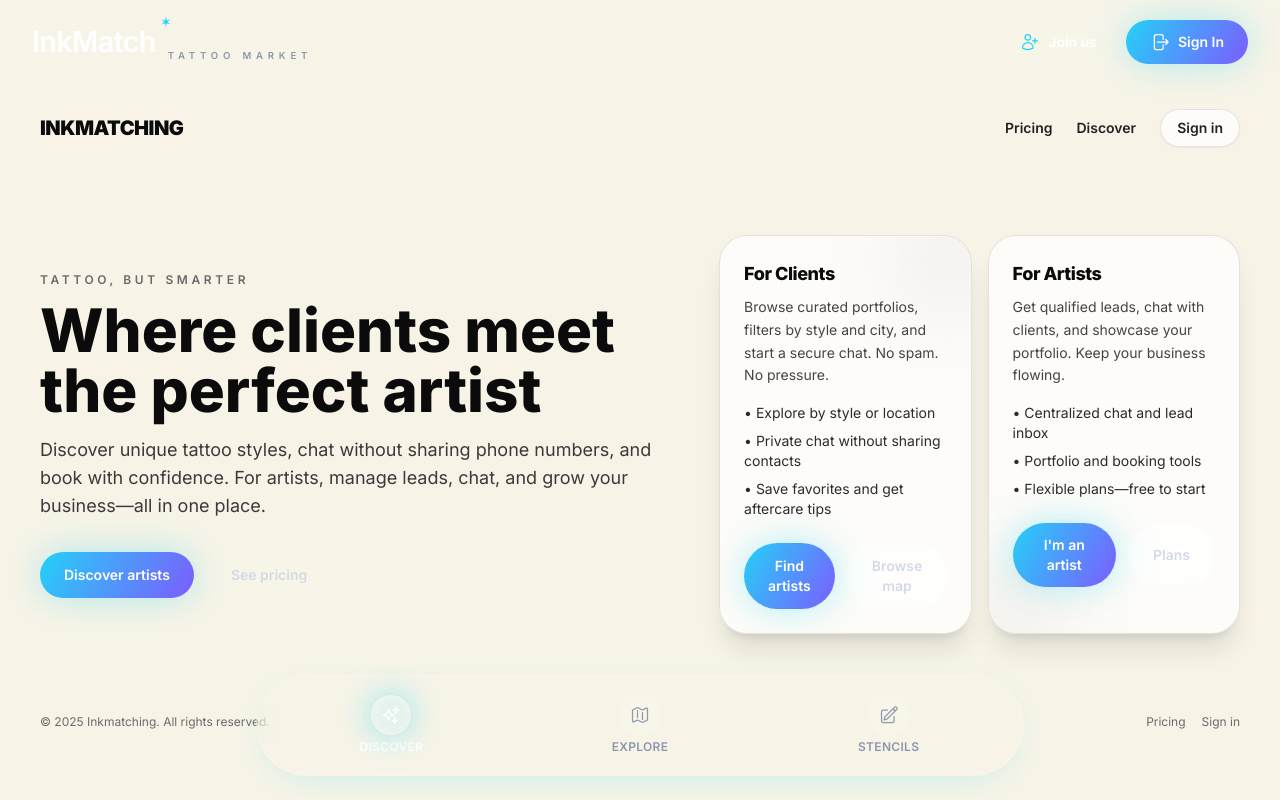
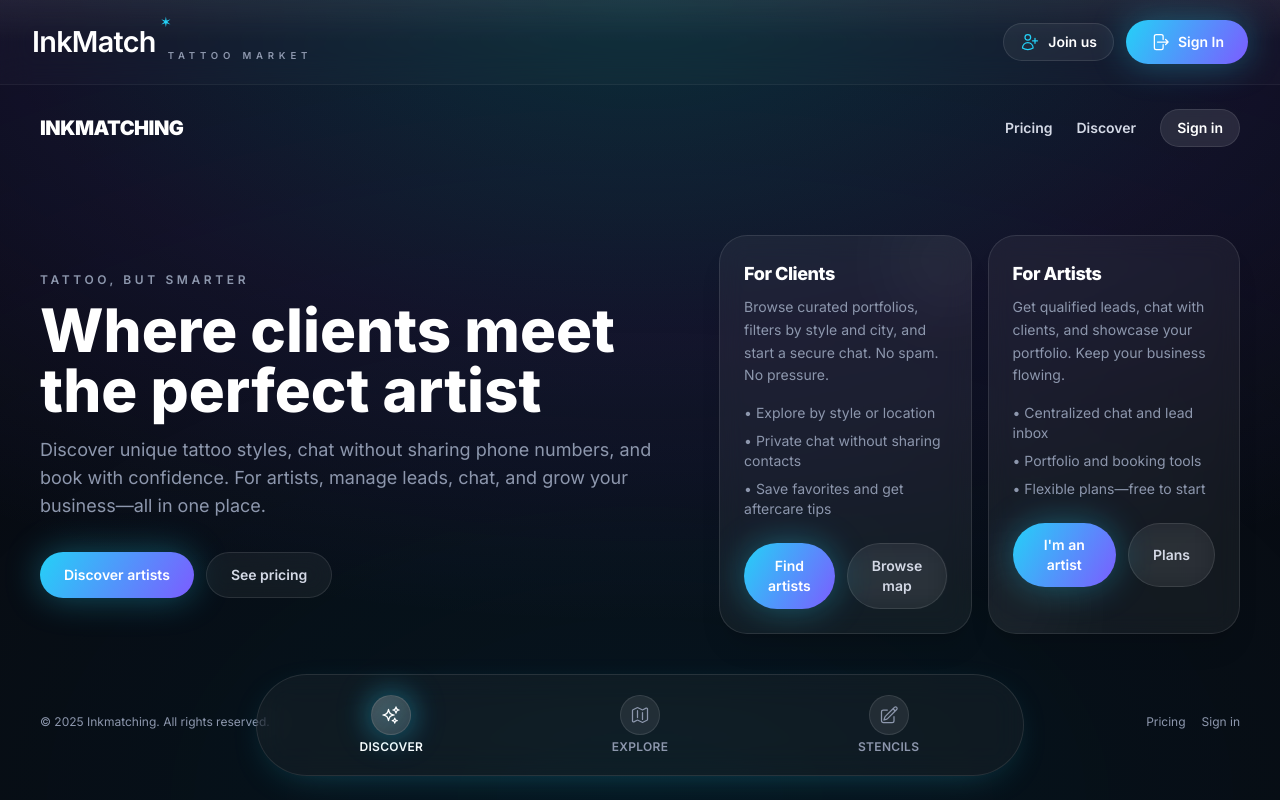
Before and after one commit to YounessHajiDev/inkmatchingweb, a Next.js app: page / in a window 1280 px wide. Shown: the top 800 px of the page. Built offline with nearby package versions, Linux system fonts and the light colour scheme; no server answers.

Commit message:
Landing fit: match dark app background; transparent canvas with fast-fading rainbow ink; adjust landing typography and cards to theme

```diff
--- a/app/page.tsx
+++ b/app/page.tsx
@@ -16,29 +16,29 @@ export default function LandingPage() {
 
   return (
     <main className="relative min-h-screen">
-      {/* Interactive skin + ink background */}
-      <InkTrailCanvas skinColor="#F7EFE7" />
+      {/* Transparent canvas over app background; fast-fading rainbow ink */}
+      <InkTrailCanvas fadeAlpha={0.18} />
 
       {/* Content */}
       <div className="relative z-10">
         <header className="px-6 py-6 sm:px-10">
           <div className="mx-auto flex max-w-7xl items-center justify-between">
-            <div className="text-xl font-black tracking-tight text-[#0b0b0b]">INKMATCHING</div>
-            <nav className="hidden items-center gap-6 text-sm font-semibold text-[#222] sm:flex">
-              <button onClick={() => router.push('/pricing')} className="hover:opacity-80">Pricing</button>
-              <button onClick={() => router.push('/discover')} className="hover:opacity-80">Discover</button>
-              <button onClick={() => router.push('/login')} className="rounded-full border border-black/10 bg-white/70 px-4 py-2 shadow-sm backdrop-blur-sm hover:bg-white">Sign in</button>
+            <div className="text-xl font-black tracking-tight text-white">INKMATCHING</div>
+            <nav className="hidden items-center gap-6 text-sm font-semibold text-ink-text sm:flex">
+              <button onClick={() => router.push('/pricing')} className="hover:text-white/90">Pricing</button>
+              <button onClick={() => router.push('/discover')} className="hover:text-white/90">Discover</button>
+              <button onClick={() => router.push('/login')} className="rounded-full border border-white/10 bg-white/10 px-4 py-2 text-white backdrop-blur-sm hover:bg-white/20">Sign in</button>
             </nav>
           </div>
         </header>
 
         <section className="mx-auto flex max-w-7xl flex-col items-center gap-10 px-6 pb-20 pt-8 sm:px-10 sm:pt-16 lg:flex-row lg:gap-14">
           <div className="max-w-2xl">
-            <p className="mb-3 text-xs font-semibold uppercase tracking-[0.3em] text-[#6b6b6b]">Tattoo, but smarter</p>
-            <h1 className="text-balance text-4xl font-extrabold leading-tight text-[#0b0b0b] sm:text-6xl">
+            <p className="mb-3 text-xs font-semibold uppercase tracking-[0.3em] text-ink-text-muted">Tattoo, but smarter</p>
+            <h1 className="text-balance text-4xl font-extrabold leading-tight text-white sm:text-6xl">
               Where clients meet the perfect artist
             </h1>
-            <p className="mt-4 text-pretty text-base leading-relaxed text-[#3a3a3a] sm:text-lg">
+            <p className="mt-4 text-pretty text-base leading-relaxed text-ink-text-muted sm:text-lg">
               Discover unique tattoo styles, chat without sharing phone numbers, and book with confidence. For artists, manage leads, chat, and grow your business—all in one place.
             </p>
             <div className="mt-8 flex flex-wrap gap-3">
@@ -53,13 +53,13 @@ export default function LandingPage() {
 
           {/* Two audience cards */}
           <div className="grid w-full max-w-xl grid-cols-1 gap-4 sm:grid-cols-2 lg:max-w-2xl">
-            <div className="group relative overflow-hidden rounded-3xl border border-black/10 bg-white/70 p-6 shadow-xl backdrop-blur-md transition hover:shadow-2xl">
-              <div className="absolute -right-8 -top-8 h-28 w-28 rounded-full bg-black/5 blur-2xl" aria-hidden />
-              <h3 className="text-lg font-extrabold tracking-tight text-[#0b0b0b]">For Clients</h3>
-              <p className="mt-2 text-sm leading-relaxed text-[#444]">
+            <div className="group relative overflow-hidden rounded-3xl border border-white/10 bg-white/5 p-6 text-white shadow-xl backdrop-blur-md transition hover:bg-white/10">
+              <div className="absolute -right-8 -top-8 h-28 w-28 rounded-full bg-white/5 blur-2xl" aria-hidden />
+              <h3 className="text-lg font-extrabold tracking-tight">For Clients</h3>
+              <p className="mt-2 text-sm leading-relaxed text-ink-text-muted">
                 Browse curated portfolios, filters by style and city, and start a secure chat. No spam. No pressure.
               </p>
-              <ul className="mt-4 space-y-2 text-sm text-[#2b2b2b]">
+              <ul className="mt-4 space-y-2 text-sm text-ink-text-muted">
                 <li>• Explore by style or location</li>
                 <li>• Private chat without sharing contacts</li>
                 <li>• Save favorites and get aftercare tips</li>
@@ -70,13 +70,13 @@ export default function LandingPage() {
               </div>
             </div>
 
-            <div className="group relative overflow-hidden rounded-3xl border border-black/10 bg-white/70 p-6 shadow-xl backdrop-blur-md transition hover:shadow-2xl">
-              <div className="absolute -left-8 -bottom-8 h-28 w-28 rounded-full bg-black/5 blur-2xl" aria-hidden />
-              <h3 className="text-lg font-extrabold tracking-tight text-[#0b0b0b]">For Artists</h3>
-              <p className="mt-2 text-sm leading-relaxed text-[#444]">
+            <div className="group relative overflow-hidden rounded-3xl border border-white/10 bg-white/5 p-6 text-white shadow-xl backdrop-blur-md transition hover:bg-white/10">
+              <div className="absolute -left-8 -bottom-8 h-28 w-28 rounded-full bg-white/5 blur-2xl" aria-hidden />
+              <h3 className="text-lg font-extrabold tracking-tight">For Artists</h3>
+              <p className="mt-2 text-sm leading-relaxed text-ink-text-muted">
                 Get qualified leads, chat with clients, and showcase your portfolio. Keep your business flowing.
               </p>
-              <ul className="mt-4 space-y-2 text-sm text-[#2b2b2b]">
+              <ul className="mt-4 space-y-2 text-sm text-ink-text-muted">
                 <li>• Centralized chat and lead inbox</li>
                 <li>• Portfolio and booking tools</li>
                 <li>• Flexible plans—free to start</li>
@@ -95,12 +95,12 @@ export default function LandingPage() {
         </section>
 
         {/* Minimal footer */}
-        <footer className="mx-auto max-w-7xl px-6 pb-10 text-xs text-[#6b6b6b] sm:px-10">
+        <footer className="mx-auto max-w-7xl px-6 pb-10 text-xs text-ink-text-muted sm:px-10">
           <div className="flex flex-col items-center justify-between gap-2 sm:flex-row">
             <p>© {new Date().getFullYear()} Inkmatching. All rights reserved.</p>
             <div className="flex items-center gap-4">
-              <button onClick={() => router.push('/pricing')} className="hover:opacity-80">Pricing</button>
-              <button onClick={() => router.push('/login')} className="hover:opacity-80">Sign in</button>
+              <button onClick={() => router.push('/pricing')} className="hover:text-white/90">Pricing</button>
+              <button onClick={() => router.push('/login')} className="hover:text-white/90">Sign in</button>
             </div>
           </div>
         </footer>
--- a/components/InkTrailCanvas.tsx
+++ b/components/InkTrailCanvas.tsx
@@ -15,18 +15,19 @@ type Props = {
  */
 export default function InkTrailCanvas({
   className,
-  skinColor = '#F7EFE7', // warm, light skin tone
+  skinColor = '#000000', // unused when alpha canvas
   inkColor = 'rgba(10,10,10,0.95)',
-  fadeAlpha = 0.04, // slower fade for persistent thin lines
+  fadeAlpha = 0.16, // faster fade out as requested
 }: Props) {
   const canvasRef = useRef<HTMLCanvasElement | null>(null)
   const mouseRef = useRef({ x: -9999, y: -9999, vx: 0, vy: 0 })
   const rafRef = useRef<number | null>(null)
   const lastRef = useRef<number>(0)
+  const hueRef = useRef(0)
 
   useEffect(() => {
     const canvas = canvasRef.current!
-    const ctx = canvas.getContext('2d', { alpha: false })!
+  const ctx = canvas.getContext('2d', { alpha: true })!
 
     const resize = () => {
       const dpr = Math.max(1, Math.min(2, window.devicePixelRatio || 1))
@@ -37,9 +38,8 @@ export default function InkTrailCanvas({
       canvas.style.width = `${w}px`
       canvas.style.height = `${h}px`
       ctx.setTransform(dpr, 0, 0, dpr, 0, 0)
-      // repaint background on resize
-      ctx.fillStyle = skinColor
-      ctx.fillRect(0, 0, w, h)
+  // transparent canvas over app background
+  ctx.clearRect(0, 0, w, h)
     }
 
     resize()
@@ -58,29 +58,28 @@ export default function InkTrailCanvas({
     }
     window.addEventListener('pointermove', onMove)
 
-    // Initial paint
-    ctx.fillStyle = skinColor
-    ctx.fillRect(0, 0, canvas.width, canvas.height)
+  // Start transparent so underlying app background shows
+  ctx.clearRect(0, 0, canvas.width, canvas.height)
 
     const splat = (x: number, y: number, pressure: number) => {
-      // Thin, realistic tattoo needle line with subtle bleeding
-      ctx.globalCompositeOperation = 'darken'
+      // Rainbow ink dot with minimal bleed
+      const hue = hueRef.current % 360
+      const color = `hsl(${hue}, 90%, 55%)`
 
-      // Main thin line with sharp opacity
-      ctx.fillStyle = inkColor
-      const lineWidth = 1.2 + pressure * 0.6 // Very thin: 1.2-1.8px
+      // Main thin dot
+      ctx.globalCompositeOperation = 'source-over'
+      ctx.fillStyle = color
+      const lineWidth = 1.1 + pressure * 0.5 // ~1.1-1.6px
       ctx.beginPath()
       ctx.arc(x, y, lineWidth, 0, Math.PI * 2)
       ctx.fill()
 
-      // Subtle ink bleeding (minimal)
-      ctx.fillStyle = 'rgba(10,10,10,0.15)'
-      const bleedRadius = lineWidth + 0.8
+      // Minimal soft edge
+      ctx.fillStyle = `hsla(${hue}, 90%, 55%, 0.18)`
+      const bleedRadius = lineWidth + 0.7
       ctx.beginPath()
       ctx.arc(x, y, bleedRadius, 0, Math.PI * 2)
       ctx.fill()
-
-      ctx.globalCompositeOperation = 'source-over'
     }
 
     const loop = (t: number) => {
@@ -91,18 +90,18 @@ export default function InkTrailCanvas({
       const w = canvas.clientWidth
       const h = canvas.clientHeight
 
-      // subtle fade to skin tone to slowly erase old ink
-      ctx.fillStyle = skinColor
-      ctx.globalAlpha = fadeAlpha
-      ctx.fillRect(0, 0, w, h)
-      ctx.globalAlpha = 1
+  // Fast fade using destination-out to increase transparency of existing ink
+  ctx.globalCompositeOperation = 'destination-out'
+  ctx.fillStyle = `rgba(0,0,0,${fadeAlpha})`
+  ctx.fillRect(0, 0, w, h)
+  ctx.globalCompositeOperation = 'source-over'
 
       const { x, y, vx, vy } = mouseRef.current
       if (x > -1000) {
         const speed = Math.hypot(vx, vy)
         // Thin, continuous line like a tattoo needle
         // More interpolation points for smooth, connected line
-        const steps = Math.max(2, Math.ceil(speed / 2))
+        const steps = Math.max(3, Math.ceil(speed / 1.8))
         for (let i = 0; i < steps; i++) {
           const t = i / steps
           const ix = x - (vx * t)
@@ -111,6 +110,8 @@ export default function InkTrailCanvas({
           const pressure = Math.min(1, 0.4 + speed * 0.02)
           splat(ix, iy, pressure)
         }
+        // advance hue based on speed for dynamic rainbow
+        hueRef.current = (hueRef.current + Math.max(0.6, speed * 0.15)) % 360
       }
 
       rafRef.current = requestAnimationFrame(loop)
```
